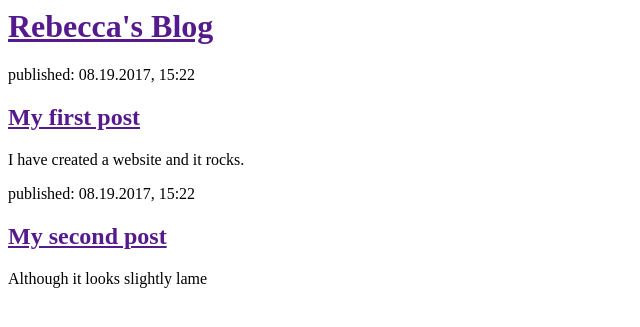
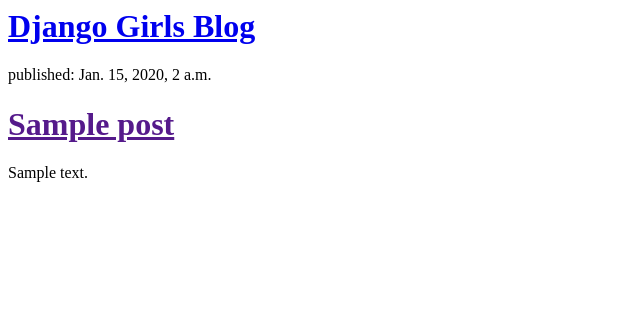
Before and after one commit to rcoenning/my-first-blog, a Django app: template blog/templates/blog/post_list.html in a window 1280 px wide. Shown: the top 327 px of the page, without its empty margins (0-640 px from the left). Run offline with Django 3.2, Linux system fonts and the light colour scheme; the template is opened without the code that fills it: values that come from a table or form of the project are taken from there, others are empty; tables that the repository leaves empty hold one stand-in row (values such as "Sample post").

Commit message:
Modified templates to display posts from database.

```diff
--- a/blog/templates/blog/post_list.html
+++ b/blog/templates/blog/post_list.html
@@ -1,22 +1,11 @@
-<html>
-    <head>
-        <title>Rebecca's blog</title>
-    </head>
-    <body>
-        <div>
-            <h1><a href="">Rebecca's Blog</a></h1>
-        </div>
+<div>
+    <h1><a href="/">Django Girls Blog</a></h1>
+</div>
 
-        <div>
-            <p>published: 08.19.2017, 15:22</p>
-            <h2><a href="">My first post</a></h2>
-            <p>I have created a website and it rocks.</p>
-        </div>
-
-        <div>
-            <p>published: 08.19.2017, 15:22</p>
-            <h2><a href="">My second post</a></h2>
-            <p>Although it looks slightly lame</p>
-        </div>
-    </body>
-</html>
+{% for post in posts %}
+    <div>
+        <p>published: {{ post.published_date }}</p>
+        <h1><a href="">{{ post.title }}</a></h1>
+        <p>{{ post.text|linebreaksbr }}</p>
+    </div>
+{% endfor %}
--- a/blog/views.py
+++ b/blog/views.py
@@ -1,4 +1,7 @@
 from django.shortcuts import render
+from django.utils import timezone
+from .models import Post
 
 def post_list(request):
-    return render(request, 'blog/post_list.html', {})
+    posts = Post.objects.filter(published_date__lte=timezone.now()).order_by('published_date')
+    return render(request, 'blog/post_list.html', {'posts': posts})
```
